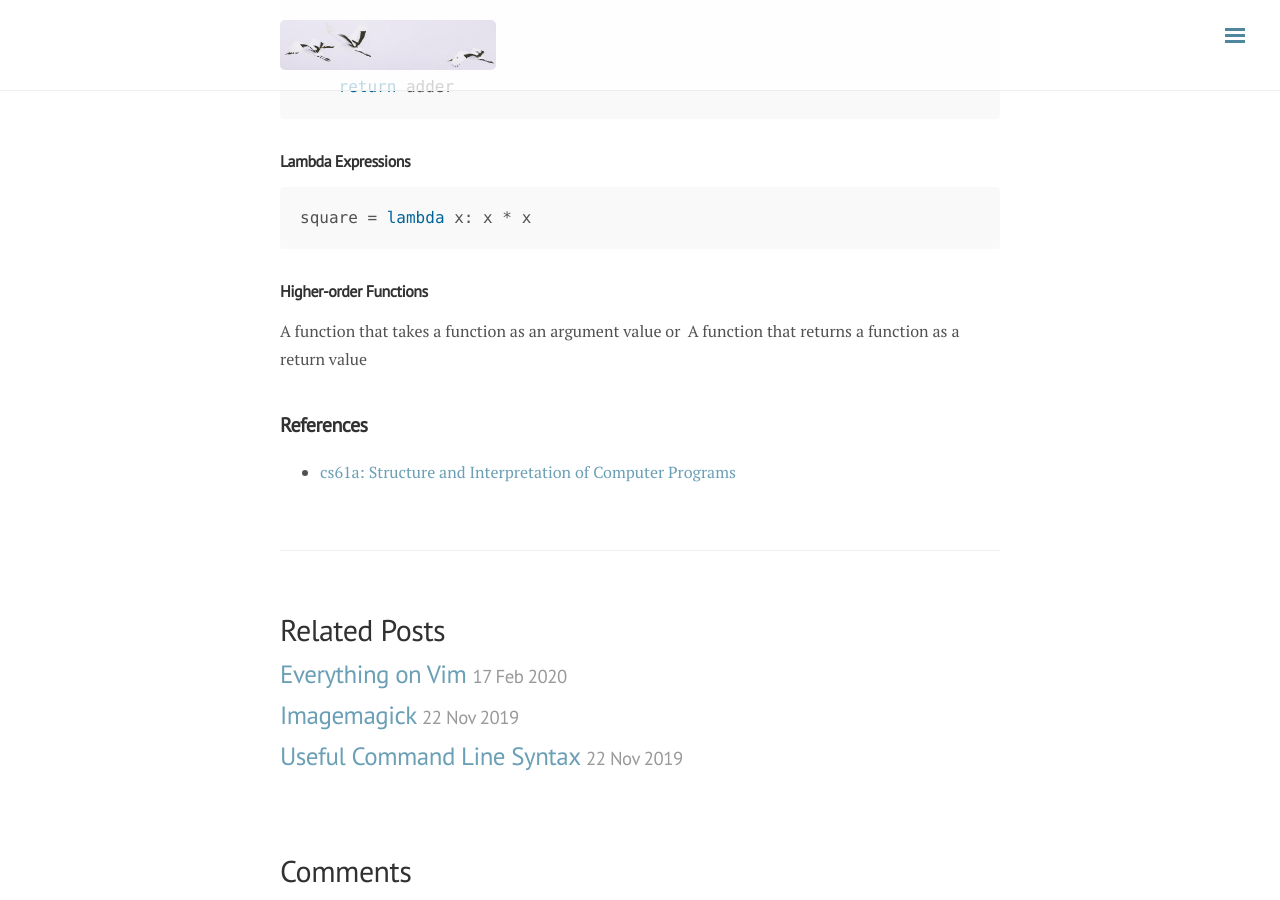
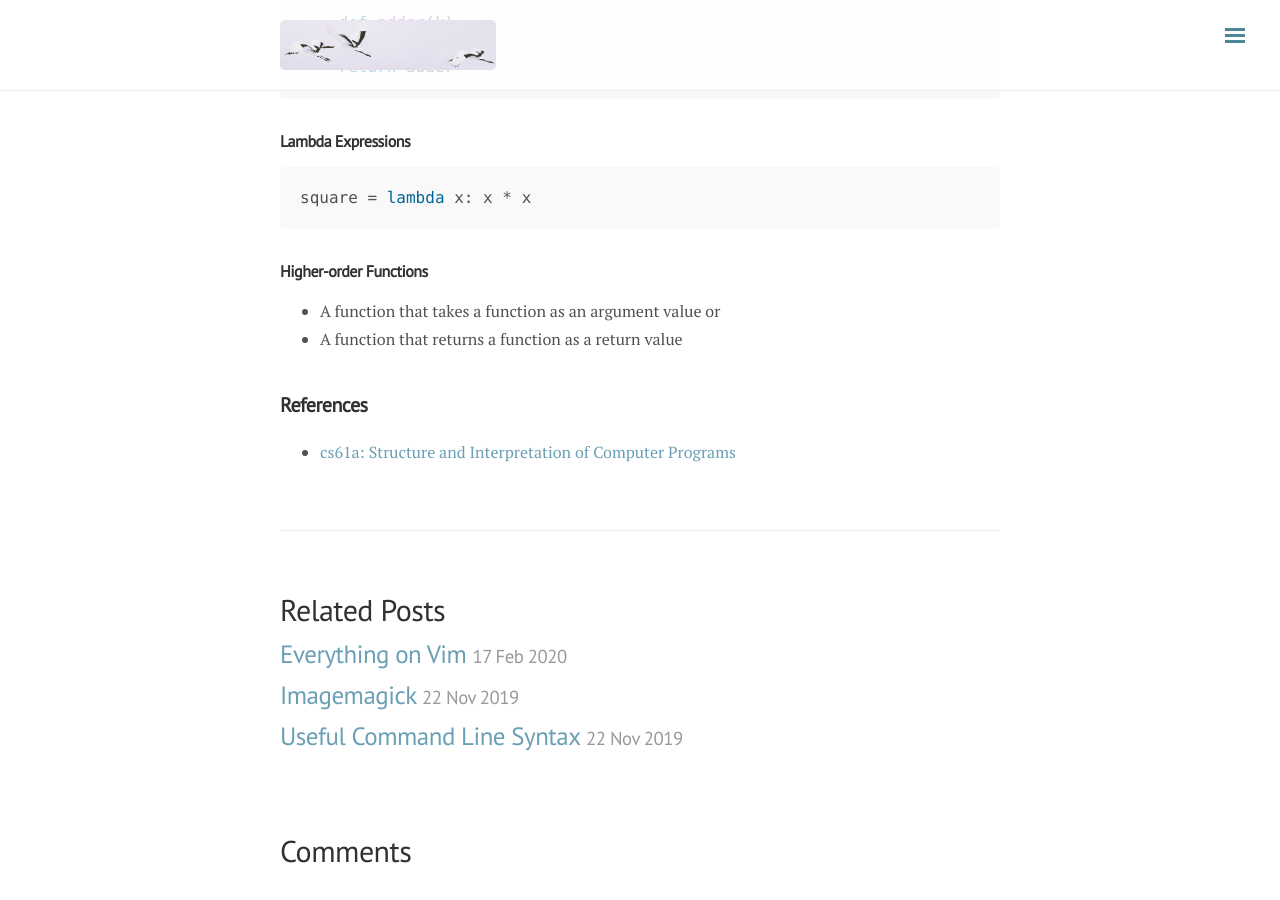
Before and after one commit to ylyy93/my_blog, a Jekyll site: the page built from _posts/python/2019-11-16-pick-up-python-immediately.md, in a window 1280 px wide and 900 px high, scrolled down 5952 px. Built offline with Jekyll 4.4.1, drawn with Linux system fonts in a browser that asks for light colours; nearby versions of some CDN libraries; comment, search, counter and statistics services are not loaded; some of the changed text lies outside the part shown.

Commit message:
rebuilding site Tue Mar 17 22:12:51 PDT 2020

````diff
--- a/_posts/python/2019-11-16-pick-up-python-immediately.md
+++ b/_posts/python/2019-11-16-pick-up-python-immediately.md
@@ -7,12 +7,11 @@ tags: [Python]
 ---
 
 ### STEP 1: Pick YOUR IDE
-The combo `iterm2` + `MacVim` (type `mvim` in iterm2) is good enough for me.
+The combo `iterm2` + `MacVim` (type ```mvim` in iterm2) is good enough for me.
 ![ide](https://ylyy93.github.io/my_blog/assets/img/ide.jpg)
 
 Some useful shortcuts:
 
-*
 * `y`(yank): copy
 * `d`(delete): cut
 * `p`(paste): paste
@@ -112,8 +111,8 @@ while i < 3:
 
 
 
-False values in Python: False, 0, '', None
-True values in Python
+- False values in Python: False, 0, '', None
+- True values in Python
 
 
 ### `Call` expression v.s. `if` expression
@@ -255,8 +254,8 @@ square = lambda x: x * x
 ```
 
 ### Higher-order Functions
-A function that takes a function as an argument value or
-A function that returns a function as a return value
+- A function that takes a function as an argument value or
+- A function that returns a function as a return value
 
 
 ## References
````
